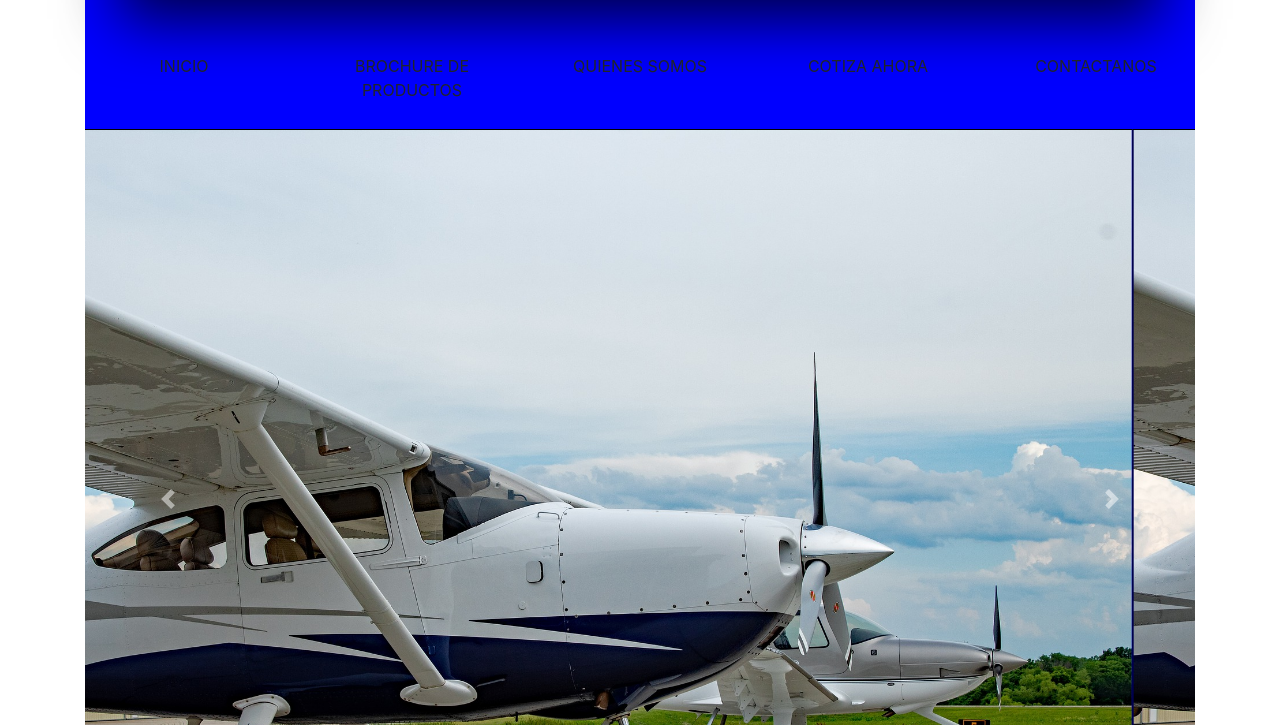
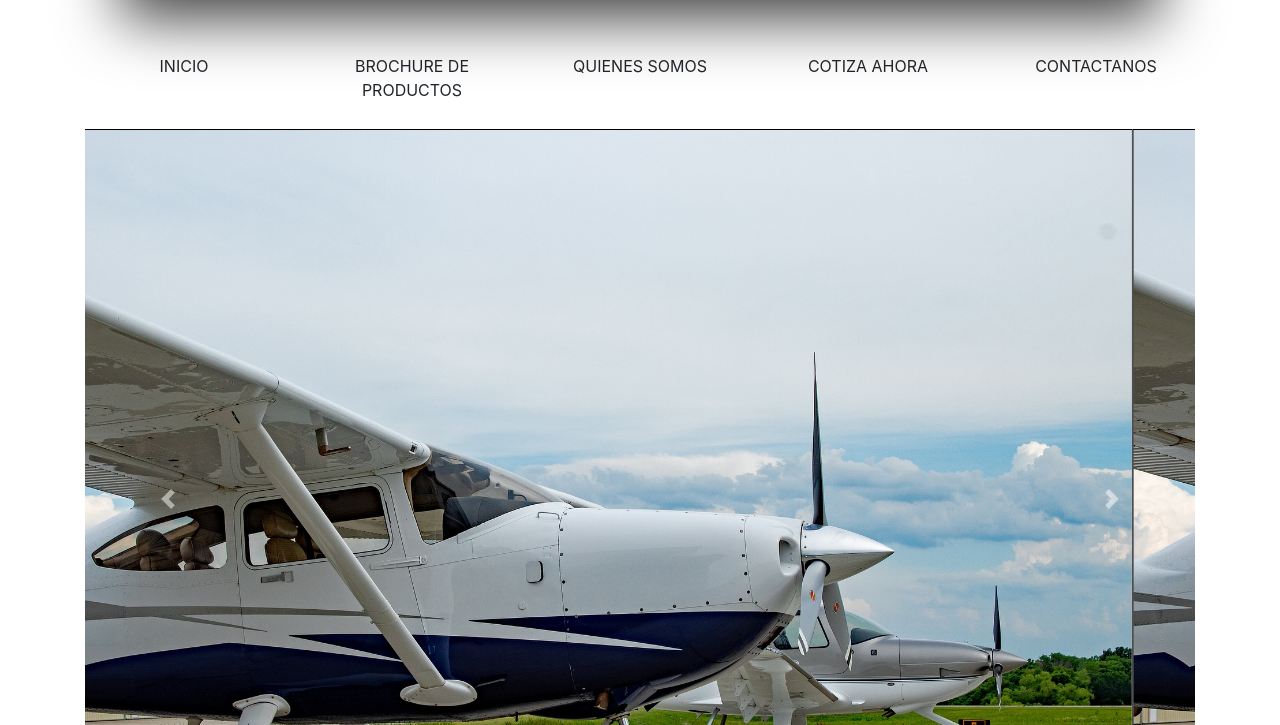
Before and after one commit to YENKOSAC/nuevo, a website: page index.html in a window 1280 px wide. Shown: the part 153-878 px from the top of the page. Drawn offline with nearby package versions, Linux system fonts and the light colour scheme.

Commit message:
diciembre

```diff
--- a/scss/styles.scss
+++ b/scss/styles.scss
@@ -44,7 +44,7 @@ $verde:#20e2d7;
 // aca usaremos el BEM DEL INDEX
 .container__index {
     // background: $blanco;
-    background: blue;
+    background: white;
     color: blue;
 }
 
```
Also changed, not shown: css/style.css.
